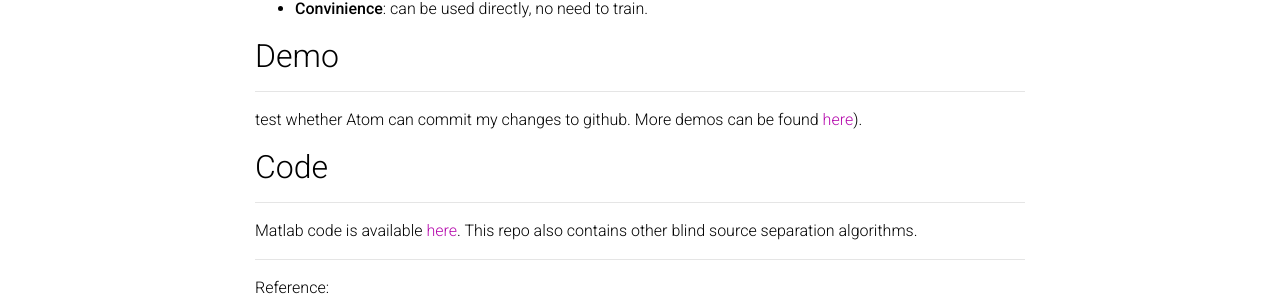
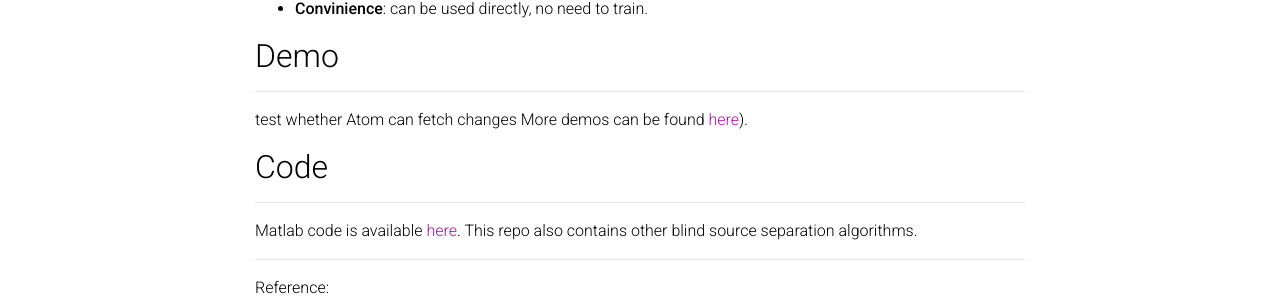
Before and after one commit to ydcnanhe/ydcnanhe.github.io, a Jekyll site: the page built from _projects/1_project.md, in a window 1280 px wide. Shown: the part 1294-1596 px from the top of the page. Built offline with Jekyll 4.4.1, drawn with Linux system fonts in a browser that asks for light colours; comment, search, counter and statistics services are not loaded; a style sheet for code colours, icons or effects is not loaded.

Commit message:
Update 1_project.md

```diff
--- a/_projects/1_project.md
+++ b/_projects/1_project.md
@@ -31,7 +31,7 @@ Humans are born with selective hearing ability. Algorithms that simulate this fu
 
 ## Demo
 <hr>
-test whether Atom can commit my changes to github.
+test whether Atom can fetch changes
 More demos can be found [here](https://ydcnanhe.github.io/demo-icassp2022/)).
 
 
```
